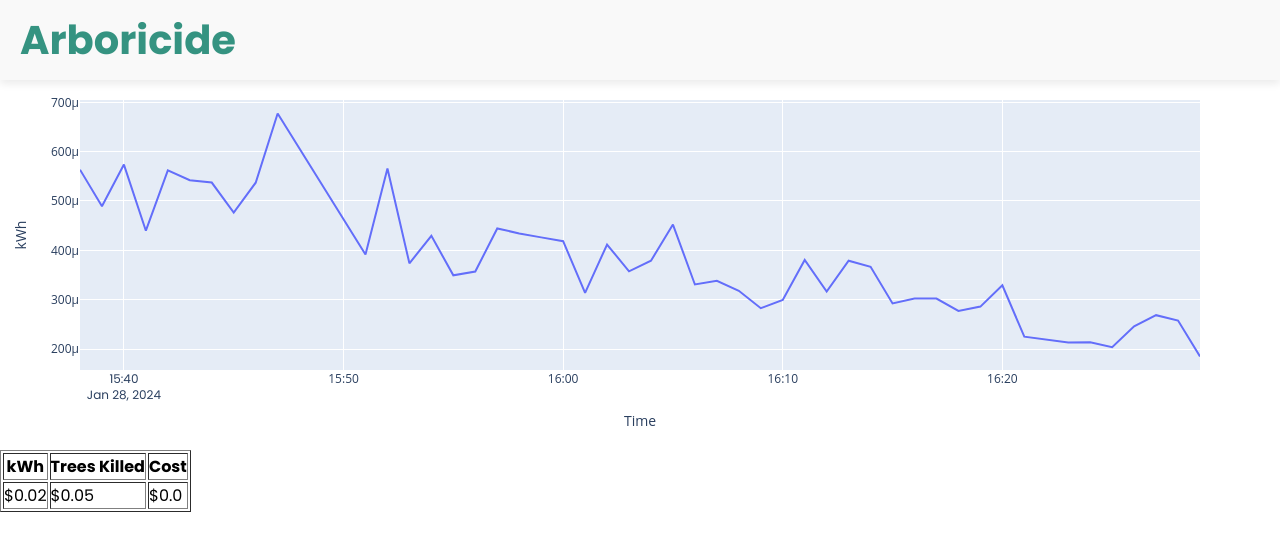
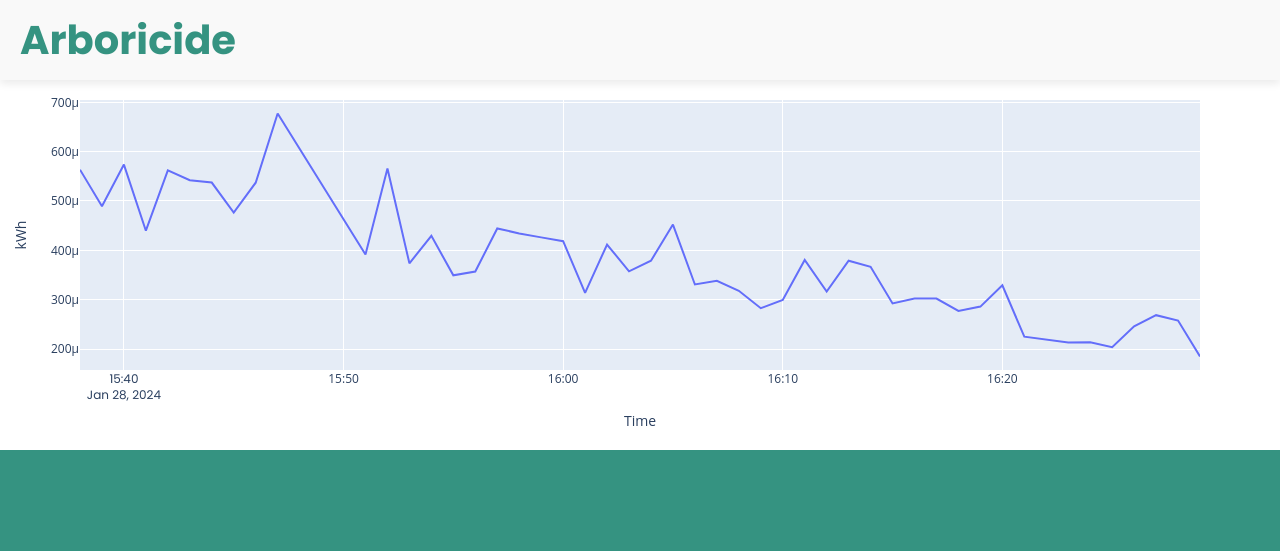
Before and after one commit to MarachLJLL/McHacks11, a Flask app: page /graph in a window 1280 px wide. Shown: the top 551 px of the page. Run offline with Flask 3, Linux system fonts and the light colour scheme; a user stored in the database is signed in; some libraries are stand-ins or nearby versions.

Commit message:
Update graphing.html

```diff
--- a/ViewerApp/static/templates/graphing.html
+++ b/ViewerApp/static/templates/graphing.html
@@ -14,6 +14,10 @@
             --primaryColor: #359381; /* Greenish color, used in logo and sidebar */
             --secondaryColor: #f9f9f9; /* Light grey, used in topbar */
             --tertiaryColor: #ff6347; /* Tomato color, can be used for highlights or accents */
+        }
+        body {
+            background-color: #359381; /* Light grey background */
+            /* ... other styles ... */
         }
 
         * {
@@ -70,19 +74,6 @@
         <div class="main"></div>
     </div>
     <div class="graph">{{ graph_html|safe }}</div>
-    <table border="1">
-        <tr>
-            <th>kWh</th>
-            <th>Trees Killed</th>
-            <th>Cost</th>
-            <!-- Add more columns as needed -->
-        </tr>
-            <td>${{ g.kwh_t|round(2) }}</td>
-            <td>${{ g.treesKilled_t|round(2) }}</td>
-            <td>${{ g.cost_t|round(2) }}</td>
-            <!-- Add more columns as needed -->
-
-    </table>
 
 </body>
 </html>
```
